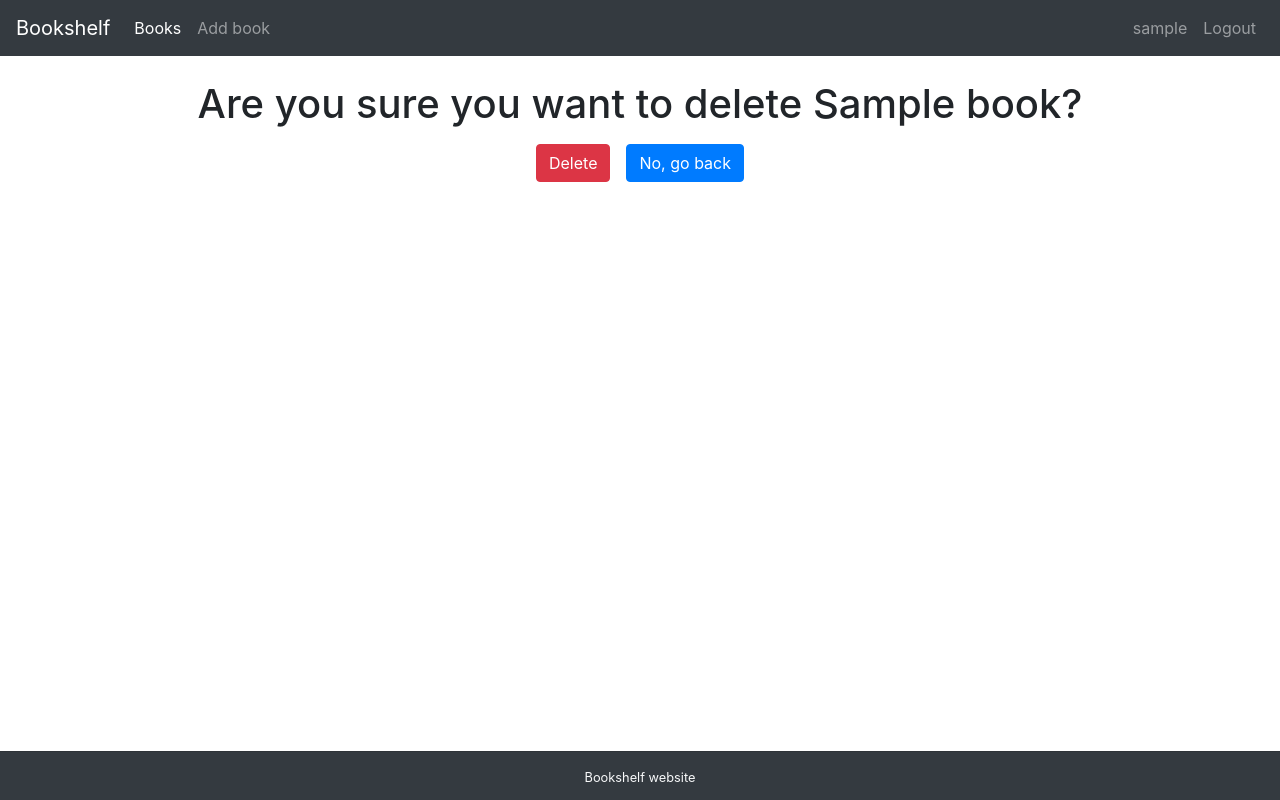
After one commit to Danielvalev/bookshelf, a Django app: page /books/delete/1/ in a window 1280 px wide. The commit adds this page. Run offline with Django 3.2, Linux system fonts and the light colour scheme; a user stored in the database is signed in; tables that the repository leaves empty hold one stand-in row (values such as "Sample post"); some libraries are stand-ins or nearby versions.

Commit message:
Added delete template

```diff
--- /dev/null
+++ b/bookshelf/templates/books/book_delete.html
@@ -0,0 +1,23 @@
+{% extends 'shared/base.html' %}
+
+{% block title %}Delete {{ book.title }} | Bookshelf{% endblock %}
+{% block site_content %}
+<div class="row">
+    <div class="col-lg-12 text-center">
+        <h1>Are you sure you want to delete {{ book.title }}?</h1>
+        <div class="m-auto d-flex justify-content-center">
+            <div class="m-2">
+                <form method="post" action="{% url 'delete book' book.pk %}">
+                    {% csrf_token %}
+                    <button class="btn btn-danger">
+                        Delete
+                    </button>
+                </form>
+            </div>
+            <div class="m-2">
+                <a class="btn btn-primary" href="javascript:history.back()">No, go back</a>
+            </div>
+        </div>
+    </div>
+</div>
+{% endblock %}
--- a/bookshelf/templates/books/list_books.html
+++ b/bookshelf/templates/books/list_books.html
@@ -1,5 +1,6 @@
 {% extends 'shared/base.html' %}
 {% load static %}
+{% block title %}All Books | Bookshelf{% endblock %}
 {% block site_content %}
 
 <div class="text-center">
```
